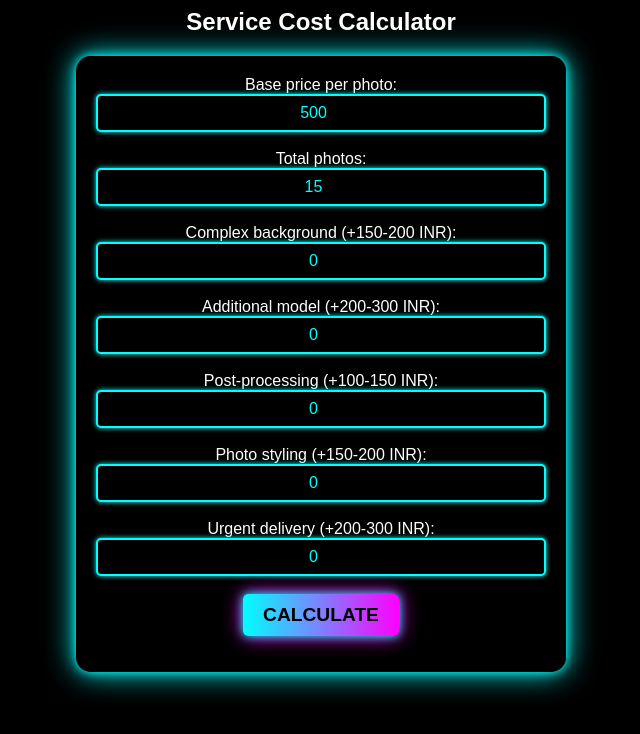
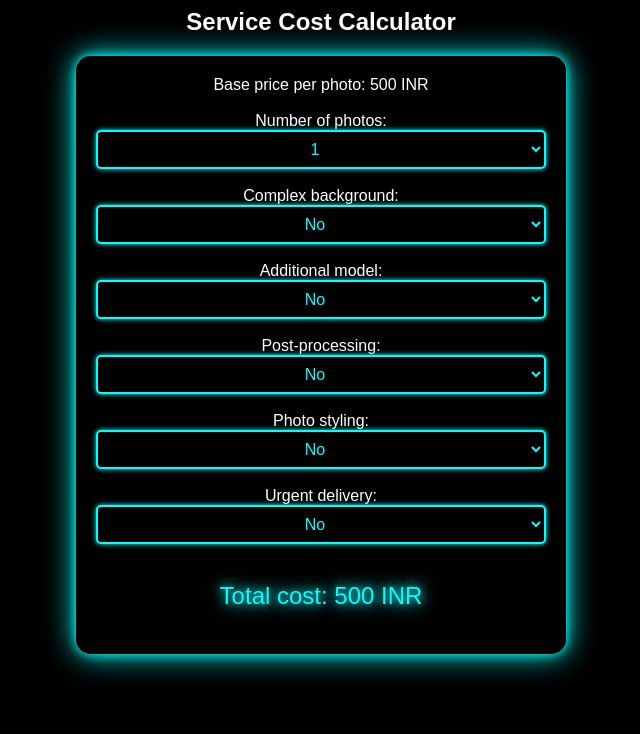
Before and after one commit to amritagopi/pricing-calculator, a plain HTML site: page index.html in a window 1280 px wide. Shown: the whole page, without its empty margins (319-959 px from the left). Drawn offline with Linux system fonts and the light colour scheme.

Commit message:
Update index.html

```diff
--- a/index.html
+++ b/index.html
@@ -17,8 +17,8 @@ body {
     box-shadow: 0 0 10px #0ff, 0 0 30px #0ff;
 }
 
-/* Поля ввода */
-input {
+/* Поля выбора */
+select {
     width: 100%;
     padding: 8px;
     border: 2px solid #0ff;
@@ -30,61 +30,83 @@ input {
     box-shadow: 0 0 5px #0ff;
 }
 
-/* Кнопка */
-button {
-    background: linear-gradient(90deg, #0ff, #f0f);
-    border: none;
-    padding: 10px 20px;
-    font-size: 1.2em;
-    color: black;
-    font-weight: bold;
-    cursor: pointer;
-    border-radius: 5px;
-    text-transform: uppercase;
-    box-shadow: 0 0 10px #0ff, 0 0 20px #f0f;
-    transition: 0.3s ease-in-out;
-}
-
-button:hover {
-    background: linear-gradient(90deg, #f0f, #0ff);
-    box-shadow: 0 0 20px #f0f, 0 0 40px #0ff;
+/* Итоговая сумма */
+#result {
+    font-size: 1.5em;
+    margin-top: 20px;
+    color: #0ff;
+    text-shadow: 0 0 10px #0ff, 0 0 20px #0ff;
 }
 </style>
 
 <h2>Service Cost Calculator</h2>
 
 <div class="calculator">
-    <label>Base price per photo: <input id="basePrice" type="number" value="500"></label><br><br>
-    <label>Total photos: <input id="totalPhotos" type="number" value="15"></label><br><br>
-    <label>Complex background (+150-200 INR): <input id="complexBackground" type="number" value="0"></label><br><br>
-    <label>Additional model (+200-300 INR): <input id="additionalModel" type="number" value="0"></label><br><br>
-    <label>Post-processing (+100-150 INR): <input id="postProcessing" type="number" value="0"></label><br><br>
-    <label>Photo styling (+150-200 INR): <input id="photoStyling" type="number" value="0"></label><br><br>
-    <label>Urgent delivery (+200-300 INR): <input id="urgentDelivery" type="number" value="0"></label><br><br>
-    <button onclick="calculatePrice()">Calculate</button>
-    <p id="result"></p>
+    <label>Base price per photo: 500 INR</label><br><br>
+
+    <label>Number of photos:</label>
+    <select id="totalPhotos" onchange="calculatePrice()">
+        <option value="1">1</option>
+        <option value="5">5</option>
+        <option value="10">10</option>
+        <option value="15">15</option>
+        <option value="20">20</option>
+        <option value="25">25+</option>
+    </select><br><br>
+
+    <label>Complex background:</label>
+    <select id="complexBackground" onchange="calculatePrice()">
+        <option value="0">No</option>
+        <option value="150">Yes (+150 INR)</option>
+    </select><br><br>
+
+    <label>Additional model:</label>
+    <select id="additionalModel" onchange="calculatePrice()">
+        <option value="0">No</option>
+        <option value="200">Yes (+200 INR)</option>
+    </select><br><br>
+
+    <label>Post-processing:</label>
+    <select id="postProcessing" onchange="calculatePrice()">
+        <option value="0">No</option>
+        <option value="100">Yes (+100 INR)</option>
+    </select><br><br>
+
+    <label>Photo styling:</label>
+    <select id="photoStyling" onchange="calculatePrice()">
+        <option value="0">No</option>
+        <option value="150">Yes (+150 INR)</option>
+    </select><br><br>
+
+    <label>Urgent delivery:</label>
+    <select id="urgentDelivery" onchange="calculatePrice()">
+        <option value="0">No</option>
+        <option value="200">Yes (+200 INR)</option>
+    </select><br><br>
+
+    <p id="result">Total cost: 500 INR</p>
 </div>
 
 <script>
 function calculatePrice() {
-    var basePrice = parseFloat(document.getElementById("basePrice").value);
+    var basePrice = 500;
     var totalPhotos = parseInt(document.getElementById("totalPhotos").value);
-    var complexBackground = parseFloat(document.getElementById("complexBackground").value);
-    var additionalModel = parseFloat(document.getElementById("additionalModel").value);
-    var postProcessing = parseFloat(document.getElementById("postProcessing").value);
-    var photoStyling = parseFloat(document.getElementById("photoStyling").value);
-    var urgentDelivery = parseFloat(document.getElementById("urgentDelivery").value);
+    var complexBackground = parseInt(document.getElementById("complexBackground").value);
+    var additionalModel = parseInt(document.getElementById("additionalModel").value);
+    var postProcessing = parseInt(document.getElementById("postProcessing").value);
+    var photoStyling = parseInt(document.getElementById("photoStyling").value);
+    var urgentDelivery = parseInt(document.getElementById("urgentDelivery").value);
 
     var baseCost = basePrice * totalPhotos;
     var extraFees = complexBackground + additionalModel + postProcessing + photoStyling + urgentDelivery;
 
     var discount = 0;
     if (totalPhotos >= 5 && totalPhotos <= 10) {
-        discount = 0.05; // 5% discount
+        discount = 0.05;
     } else if (totalPhotos >= 11 && totalPhotos <= 20) {
-        discount = 0.10; // 10% discount
+        discount = 0.10;
     } else if (totalPhotos >= 21) {
-        discount = 0.15; // 15-20% discount
+        discount = 0.15;
     }
 
     var totalCost = (baseCost + extraFees) * (1 - discount);
```
